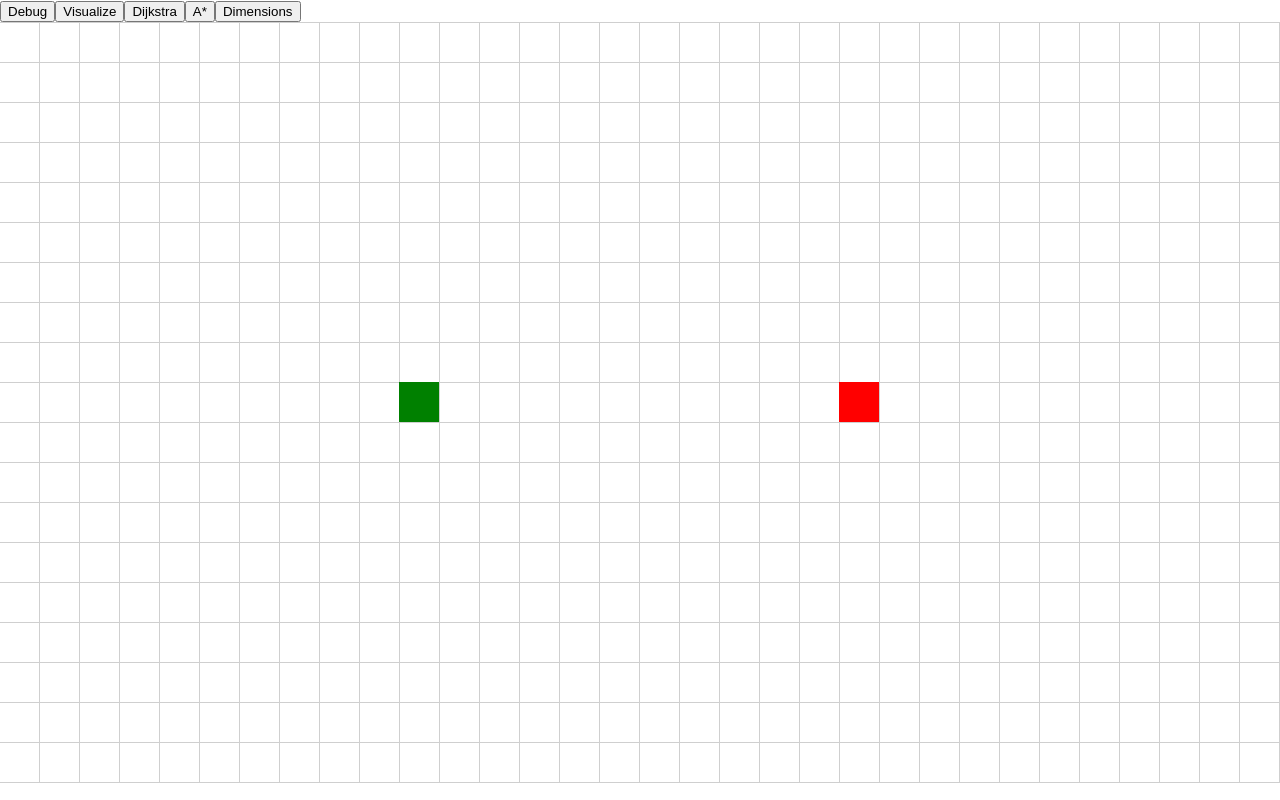
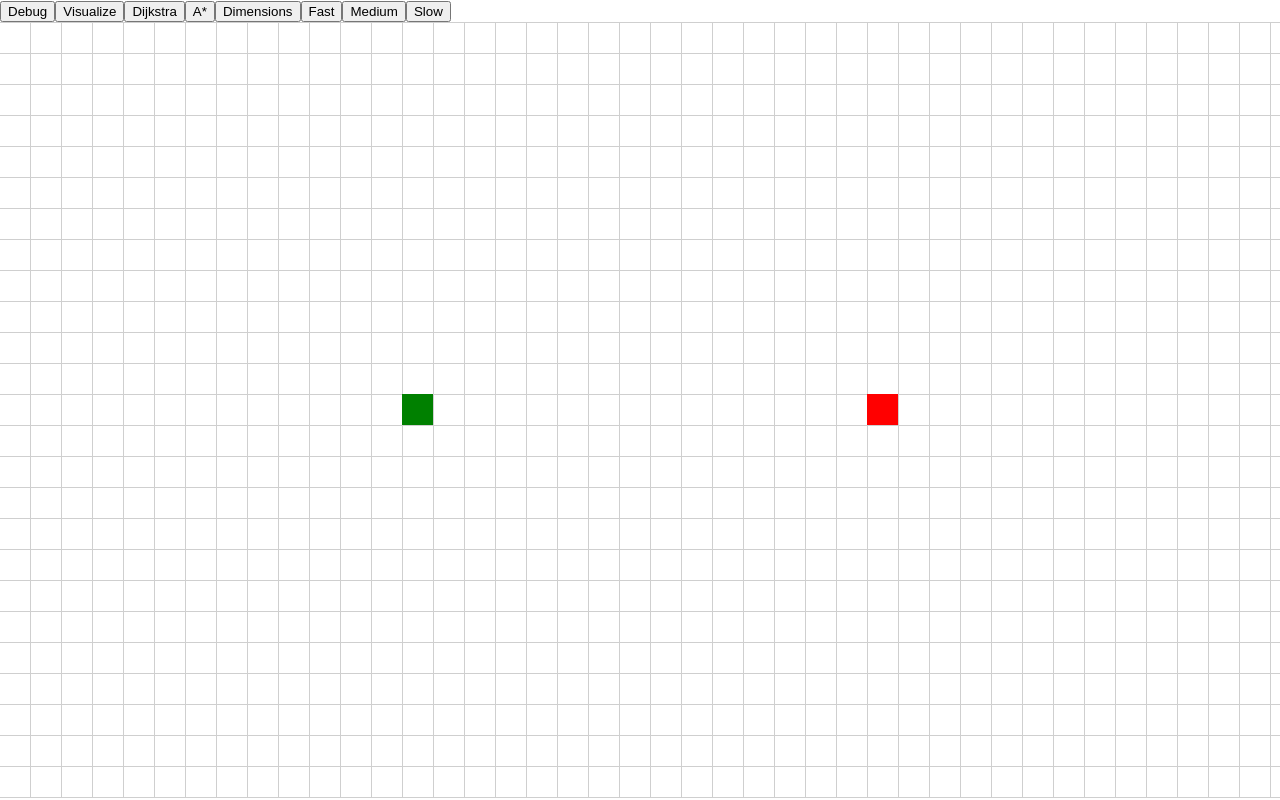
Before and after one commit to tinbpham/tinbpham-visualize, a React (Create React App) app: page / in a window 1280 px wide. Shown: the top 800 px of the page. Built offline with nearby package versions, Linux system fonts and the light colour scheme.

Commit message:
got work done yuh

```diff
--- a/src/algorithms/Dijkstra.js
+++ b/src/algorithms/Dijkstra.js
@@ -1,4 +1,3 @@
-
 let dijkstraAlgorithm = (grid, startingNode, endingNode) => {
     // For order of visited nodes to animating/visualizing in main
     let arrayOfVisitedNodesToAnimate = [];
@@ -7,12 +6,20 @@ let dijkstraAlgorithm = (grid, startingNode, endingNode) => {
     while (minHeapOfUnvisitedNodes !== 0) { // while there's still unvisited nodes
         let currentNode = minHeapOfUnvisitedNodes[0];
 
-        if (currentNode.isWall === true)    // Skip currentNode because it's a wall
+        if (currentNode.isWall === true) {    // Skip currentNode because it's a wall
+            currentNode.isVisited = true;
+            minHeapRemove(minHeapOfUnvisitedNodes);
             continue;
+        }
         if (currentNode.distance === Infinity)  // Couldn't find the ending node so animate the visited nodes
             return arrayOfVisitedNodesToAnimate;
 
         updateDistanceOfUnvisitedNeighbors(currentNode, grid, minHeapOfUnvisitedNodes);
+        currentNode.isVisited = true;
+        arrayOfVisitedNodesToAnimate.push(currentNode);
+        minHeapRemove(minHeapOfUnvisitedNodes);
+        if (currentNode === endingNode)
+            return arrayOfVisitedNodesToAnimate;
     }
 
     return arrayOfVisitedNodesToAnimate;
@@ -30,24 +37,37 @@ let updateDistanceOfUnvisitedNeighbors = (currentNode, grid, minHeap) => {
 let getUnvisitedNeighbors = (currentNode, grid) => {
     let unvisitedNeighbors = [];
     let {rowIndex, colIndex} = currentNode;
+
+    // Unvisited Neightbor below(South) the current node
+    if (rowIndex < grid.length - 1 && !grid[rowIndex + 1][colIndex].isVisited) {
+        // console.log("(" + (rowIndex+1) + ", " + colIndex + ")");
+        grid[rowIndex + 1][colIndex].prevNode = currentNode;
+        unvisitedNeighbors.push(grid[rowIndex + 1][colIndex]);
+    }
     // Unvisited Neightbor left(West) the current node
-    if (colIndex > 0 && !grid[rowIndex][colIndex - 1].isVisited)
+    if (colIndex > 0 && !grid[rowIndex][colIndex - 1].isVisited) {
+        // console.log("(" + rowIndex + ", " + (colIndex-1) + ")");
+        grid[rowIndex][colIndex - 1].prevNode = currentNode;
         unvisitedNeighbors.push(grid[rowIndex][colIndex - 1]);
-    // Unvisited Neightbor below(South) the current node
-    if (rowIndex < grid.length - 1 && !grid[rowIndex + 1][colIndex].isVisited)
+    }
+    // Unvisited Neighbor above(North) the current node
+    if (rowIndex > 0 && !grid[rowIndex - 1][colIndex].isVisited) {
+        // console.log("(" + (rowIndex-1) + ", " + colIndex + ")");
+        grid[rowIndex - 1][colIndex].prevNode = currentNode;
         unvisitedNeighbors.push(grid[rowIndex - 1][colIndex]);
+    }
     // Unvisited Neightbor right(East) the current node
-    if (colIndex < grid[0].length - 1 && !grid[rowIndex][colIndex + 1].isVisited)
+    if (colIndex < grid[0].length - 1 && !grid[rowIndex][colIndex + 1].isVisited) {
+        // console.log("(" + rowIndex + ", " + (colIndex+1) + ")");
+        grid[rowIndex][colIndex + 1].prevNode = currentNode;
         unvisitedNeighbors.push(grid[rowIndex][colIndex + 1]);
-    // Unvisited Neighbor above(North) the current node
-    if (rowIndex > 0 && !grid[rowIndex - 1][colIndex].isVisited)
-        unvisitedNeighbors.push(grid[rowIndex - 1][colIndex]);
+    }
 
     return unvisitedNeighbors;
 }
 
 let findNodeIndexInMinHeap = (node, minHeap) => {
-    for (let index = 0; index < minHeap; index++)
+    for (let index = 0; index < minHeap.length; index++)
         if (minHeap[index] === node) return index;
     return -1;
 }
@@ -64,7 +84,43 @@ let minHeapDecreaseKey = (nodeIndex, newDistance, minHeap) => {
         traversalIndex = parentIndex;
         parentIndex = Math.floor((traversalIndex - 1)/2);
     }
+    return minHeap;
 }
+
+let heapify = (minHeap, index) => {
+    let currMinIndex = index;
+    let leftChild = 2 * index + 1;
+    let rightChild = 2 * index + 2;
+
+    // If left child was smaller than parent, it would compare left with right to get the smaller one
+    if (rightChild < minHeap.length && minHeap[rightChild].distance < minHeap[currMinIndex].distance)
+        currMinIndex = rightChild;
+    // if left child exists and is smaller than the current min index
+    if (leftChild < minHeap.length && minHeap[leftChild].distance < minHeap[currMinIndex].distance)
+        currMinIndex = leftChild;
+
+    // If current node wasn't in the right place, repeat (recursion)
+    if (currMinIndex !== index) {
+        // Swap parent with smaller node
+        let parentNode = minHeap[index];
+        minHeap[index] = minHeap[currMinIndex];
+        minHeap[currMinIndex] = parentNode;
+
+        heapify(minHeap, currMinIndex);
+    }
+}
+
+let minHeapRemove = (minHeap) => {
+    // Swap first and last index and remove
+    let minimumValueNode = minHeap[0];
+    minHeap[0] = minHeap[minHeap.length - 1];
+    minHeap[minHeap.length - 1] = minimumValueNode;
+    minHeap.pop();
+
+    heapify(minHeap, 0);
+}
+
+
 
 let getMinHeapOfUnvisitedNodes = (grid, startingNode) => {
     // All nodes have an initial distance of Infinity except for the starting node
--- a/src/components/Node.js
+++ b/src/components/Node.js
@@ -1,6 +1,6 @@
-import { useState, useEffect } from "react";
+import { useState } from "react";
 
-const Node = ({ thisNode, startNode, endNode}) => {
+const Node = ({ thisNode, startNode, endNode, handleMouseDown, handleMouseEnter, handleMouseUp}) => {
 
     const[rerender, setRerender] = useState(Math.random);
 
@@ -12,26 +12,21 @@ const Node = ({ thisNode, startNode, endNode}) => {
             className += " ending-node";
         else if (thisNode.isWall === true)
             className += " wall-node"
-        else if (thisNode.isVisited === true)
-            className += " visited-node"
+        // else if (thisNode.isVisited === true)
+        //     className += " visited-node"
         return className;
     }
 
-    let test = () => {
-        console.log("(" + thisNode.rowIndex + ", " + thisNode.colIndex + ")");
-        thisNode.isWall = !thisNode.isWall;
-        setRerender(Math.random);
-    }
-
-    let test2 = () => {
-        thisNode.isVisited = !thisNode.isVisited;
-        setRerender(Math.random);
-    }
+    let getIdName = () => thisNode.rowIndex + " " + thisNode.colIndex;
 
     return (
-        <div className={getClassName()} onClick={test}>
-
-        </div>
+        <div
+            id={getIdName()}
+            className={getClassName()}
+            onMouseDown={() => handleMouseDown(thisNode.rowIndex, thisNode.colIndex, `${thisNode.rowIndex} ${thisNode.colIndex}`)}
+            onMouseEnter={() => handleMouseEnter(thisNode.rowIndex, thisNode.colIndex, `${thisNode.rowIndex} ${thisNode.colIndex}`)}
+            onMouseUp={() => handleMouseUp()}
+        ></div>
     )
 }
 
--- a/src/components/SearchingAlgorithm.js
+++ b/src/components/SearchingAlgorithm.js
@@ -17,14 +17,17 @@ const SearchingAlgorithm = () => {
     const[grid, setGrid] = useState([]);
     const[startingNode, setStartingNode] = useState();
     const[endingNode, setEndingNode] = useState();
-    const[rerender, setRerender] = useState(Math.random);
     const[windowDimensions, setWindowDimension] = useState(getWindowDimensions);
+    const[animationSpeed, setAnimationSpeed] = useState(10);
+    const[isMouseDown, setIsMouseDown] = useState(false);
+    const[onClickIsWall, setOnClickIsWall] = useState(false);
+    // const[rerender, setRerender] = useState(Math.random);
     let algorithmToVisualize = () => console.log("Please pick an Algorithm");
 
     useEffect (() => {
         // Responsively set the grid size and start/end node
-        GRID_COL_SIZE = Math.ceil(windowDimensions.width / 39);
-        GRID_ROW_SIZE = Math.floor(windowDimensions.height / 39) - 1; // Making space for header
+        GRID_COL_SIZE = Math.ceil(windowDimensions.width / 30);
+        GRID_ROW_SIZE = Math.floor(windowDimensions.height / 30) - 1; // Making space for header
         INITIAL_START_NODE_ROW = Math.floor(GRID_ROW_SIZE / 2);
         INITIAL_END_NODE_ROW = Math.floor(GRID_ROW_SIZE / 2);
         INITIAL_START_NODE_COL = Math.floor(GRID_COL_SIZE * (1/3) - 1);
@@ -46,7 +49,7 @@ const SearchingAlgorithm = () => {
         }
 
         setGrid(finalGridArray);
-    }, [])
+    }, [windowDimensions])
 
     let createNewNode = (rowIndex, colIndex) => {
         return {
@@ -57,6 +60,7 @@ const SearchingAlgorithm = () => {
             isWall: false,
             isVisited: false,
             distance: Infinity,
+            prevNode: null,
         }
     }
 
@@ -84,12 +88,37 @@ const SearchingAlgorithm = () => {
 
     let visualizeAlgorithm = () => {
         let visitedNodesInOrder = algorithmToVisualize(grid, startingNode, endingNode);
-        for (let node of visitedNodesInOrder) {
-            // console.log(node.rowIndex + ", " + node.colIndex);
-            grid[node.rowIndex][node.colIndex].isVisited = true;
-            setRerender(Math.random);
+
+
+        for (let index = 0; index < visitedNodesInOrder.length; index++) {
+            let idName = visitedNodesInOrder[index].rowIndex + " " + visitedNodesInOrder[index].colIndex;
+            setTimeout(() => {
+                if (visitedNodesInOrder[index] !== startingNode && visitedNodesInOrder[index] !== endingNode)
+                    document.getElementById(idName).className += ' visited-node';
+            }, animationSpeed * index)
         }
+        // If there was a path to ending node, animate it
+        if (endingNode.prevNode) {
+            let currentNode = endingNode.prevNode;
+            let pathArray = [];
+            while (currentNode !== startingNode) {
+                pathArray.push(currentNode.rowIndex + " " + currentNode.colIndex);
+                currentNode = currentNode.prevNode;
+            }
+            // Wait for animating visited nodes to finish
+            setTimeout(() => {
+                for (let index = pathArray.length - 1; index >= 0; index--) {
+                    let idName = pathArray[index]
+                    setTimeout(() => {
+                        document.getElementById(idName).className += ' path-node';
+                    }, 2 * animationSpeed * (pathArray.length - index))
+                }
+            }, animationSpeed * visitedNodesInOrder.length)
+
+        }
+
     }
+
     // Taken from Stackoveflow
     function getWindowDimensions() {
         const { innerWidth: width, innerHeight: height } = window;
@@ -104,22 +133,30 @@ const SearchingAlgorithm = () => {
         console.log(width + "px x " + height + "px")
     }
 
-    // let initalizeGrid = () => {
-    //     let finalGridArray = [];
-    //     for (let rowIndex = 0; rowIndex < GRID_ROW_SIZE; rowIndex++) {
-    //         let gridRows = [];
-    //         for (let colIndex = 0; colIndex < GRID_COL_SIZE; colIndex++) {
-    //             let newGridNode = createNewNode(rowIndex, colIndex);
-    //             if (rowIndex === INITIAL_START_NODE_ROW && colIndex === INITIAL_START_NODE_COL)
-    //                 setStartingNode(newGridNode);
-    //             else if (rowIndex === INITIAL_END_NODE_ROW && colIndex === INITIAL_END_NODE_COL)
-    //                 setEndingNode(newGridNode);
-    //             gridRows.push(newGridNode);
-    //         }
-    //         finalGridArray.push(gridRows);
-    //     }
-    //     return finalGridArray;
-    // }
+    let handleMouseDown = (row, col, idName) => {
+        let clickedNode = grid[row][col];
+        clickedNode.isWall = !clickedNode.isWall;
+        setOnClickIsWall(grid[row][col].isWall);
+
+        if (onClickIsWall === true)
+            document.getElementById(idName).classList.remove("wall-node");
+        else
+            document.getElementById(idName).className += " wall-node";
+        setIsMouseDown(true);
+    }
+
+    let handleMouseUp = () => {
+        setIsMouseDown(false);
+    }
+
+    let handleMouseEnter = (row, col, idName) => {
+
+        if (isMouseDown && grid[row][col] !== startingNode && grid[row][col] !== endingNode) {
+            console.log("yo3")
+            grid[row][col].isWall = true;
+            document.getElementById(idName).className += " wall-node";
+        }
+    }
 
     return (
         <div>
@@ -128,6 +165,9 @@ const SearchingAlgorithm = () => {
             <button type="button" onClick={() => {algorithmToVisualize = dijkstraAlgorithm}}>Dijkstra</button>
             <button type="button" onClick={() => {algorithmToVisualize = aStarAlgorithm}}>A*</button>
             <button type="button" onClick={printWindowDimensions}>Dimensions</button>
+            <button type="button" onClick={() => {setAnimationSpeed(5)}}>Fast</button>
+            <button type="button" onClick={() => {setAnimationSpeed(10)}}>Medium</button>
+            <button type="button" onClick={() => {setAnimationSpeed(15)}}>Slow</button>
             {grid.map((row, rowIndex) => {
                 return (
                     <div key={rowIndex} className="grid-row">
@@ -136,6 +176,9 @@ const SearchingAlgorithm = () => {
                             thisNode={grid[rowIndex][colIndex]}
                             startNode={startingNode}
                             endNode={endingNode}
+                            handleMouseDown={handleMouseDown}
+                            handleMouseEnter={handleMouseEnter}
+                            handleMouseUp={handleMouseUp}
                         />)}
                     </div>
                 )
--- a/src/index.css
+++ b/src/index.css
@@ -20,8 +20,8 @@ code {
 }
 
 .node {
-  width: 39px;
-  height: 39px;
+  width: 30px;
+  height: 30px;
   border: 1px solid #cfcfcf;
   margin-left: -1px;
   margin-bottom: -1px;
@@ -45,5 +45,9 @@ code {
 
 .visited-node {
   background-color: blue;
-  border: 1px solid blue;
+  opacity: 90%;
 }
+
+.path-node {
+  background-color: yellow;
+}
```
